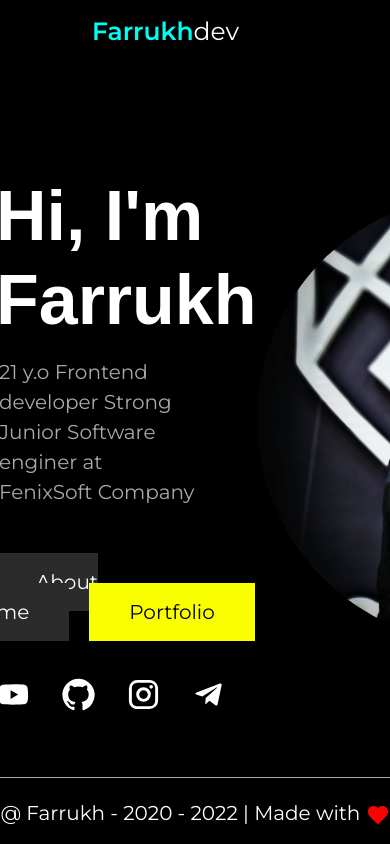
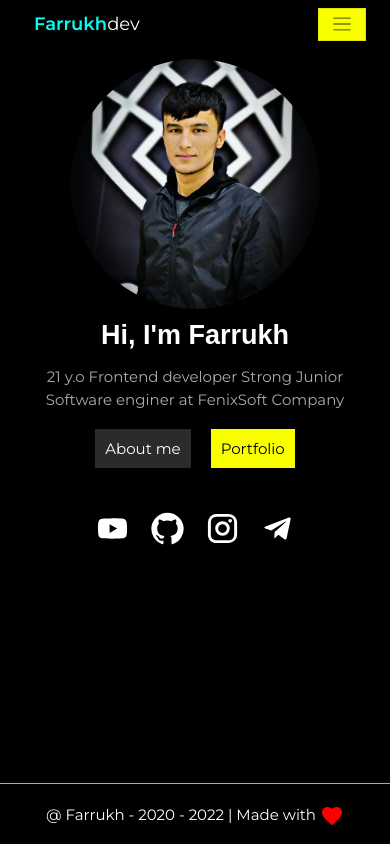
Before and after one commit to Musratovf/farrukh-dev, a React (Create React App) app: page / in a window 390 px wide. Built offline with nearby package versions, Linux system fonts and the light colour scheme.

Commit message:
added responsive 320px and 330px design

```diff
--- a/src/Components/styles/responsive.scss
+++ b/src/Components/styles/responsive.scss
@@ -1,6 +1,74 @@
-//  Home
+//  Home page responsive
 $togglerMenu: #faff00;
-@media (min-width: 320px) and (max-width: 330px) {
+
+@media screen and (max-width: 500px) {
+	nav {
+		padding: 12px;
+		.navbar-brand {
+			font-size: 18px;
+			padding: 0 10px;
+		}
+		.navbar-toggler {
+			background-color: $togglerMenu;
+			border-radius: 0;
+			span {
+				font-size: 15px;
+			}
+		}
+		.navbar-nav {
+			.nav-item {
+				margin: 20px 0;
+				font-size: 17px;
+				text-align: center;
+				line-height: 10px;
+			}
+		}
+	}
+	.aboutinfo {
+		display: inline-block;
+		padding: 0;
+		.aboutinfo-1 {
+			display: flex;
+			justify-content: center;
+			margin: 10px auto;
+		}
+		.aboutinfo-2 {
+			text-align: center;
+			width: 100%;
+			h2 {
+				font-size: 27px !important;
+			}
+			p {
+				font-size: 15px !important;
+				width: 100%;
+				padding: 0 15px;
+				margin: 15px 0 25px;
+			}
+			.buttons {
+				.linkBtn {
+					padding: 10px 10px;
+					font-size: 15px;
+				}
+			}
+			.socialNet {
+				margin-bottom: 80px;
+				.socialLink {
+					padding: 0 10px 0 10px;
+				}
+			}
+		}
+		.avatar {
+			width: 250px;
+			height: 250px;
+		}
+	}
+	.footer {
+		p {
+			font-size: 15px;
+		}
+	}
+}
+@media screen and (max-width: 370px) {
 	nav {
 		padding: 12px;
 		.navbar-brand {
@@ -67,3 +135,69 @@ $togglerMenu: #faff00;
 		}
 	}
 }
+@media (min-width: 320px) and (max-width: 330px) {
+	nav {
+		padding: 12px;
+		.navbar-brand {
+			font-size: 18px;
+			padding: 0 10px;
+		}
+		.navbar-toggler {
+			background-color: $togglerMenu;
+			border-radius: 0;
+			span {
+				font-size: 15px;
+			}
+		}
+		.navbar-nav {
+			.nav-item {
+				margin: 20px 0;
+				font-size: 17px;
+				text-align: center;
+				line-height: 10px;
+			}
+		}
+	}
+	.aboutinfo {
+		display: inline-block;
+		padding: 0;
+		.aboutinfo-1 {
+			display: flex;
+			justify-content: center;
+		}
+		.aboutinfo-2 {
+			text-align: center;
+			width: 100%;
+			h2 {
+				font-size: 27px !important;
+			}
+			p {
+				font-size: 15px !important;
+				width: 100%;
+				padding: 0 15px;
+				margin: 15px 0 25px;
+			}
+			.buttons {
+				.linkBtn {
+					padding: 10px 10px;
+					font-size: 15px;
+				}
+			}
+			.socialNet {
+				margin-bottom: 80px;
+				.socialLink {
+					padding: 0 10px 0 10px;
+				}
+			}
+		}
+		.avatar {
+			width: 250px;
+			height: 250px;
+		}
+	}
+	.footer {
+		p {
+			font-size: 15px;
+		}
+	}
+}
```
